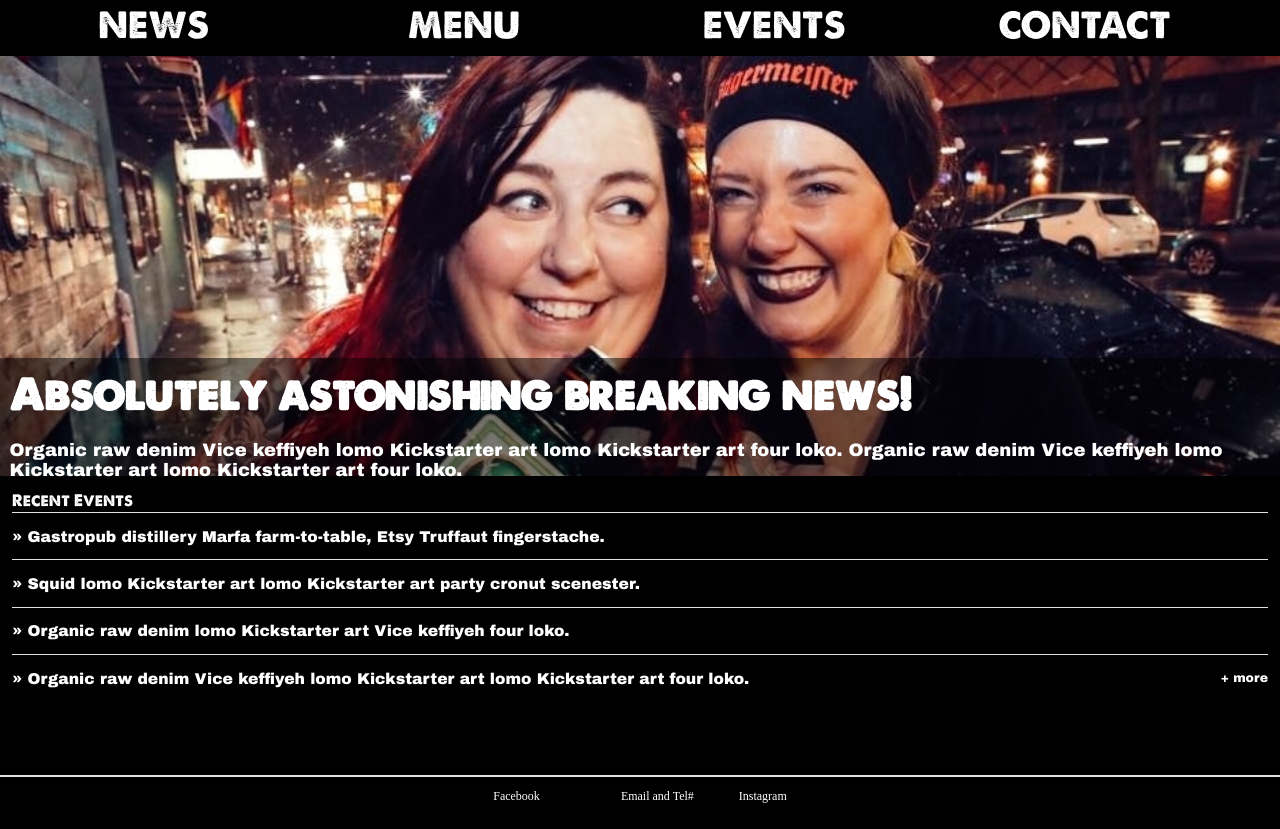
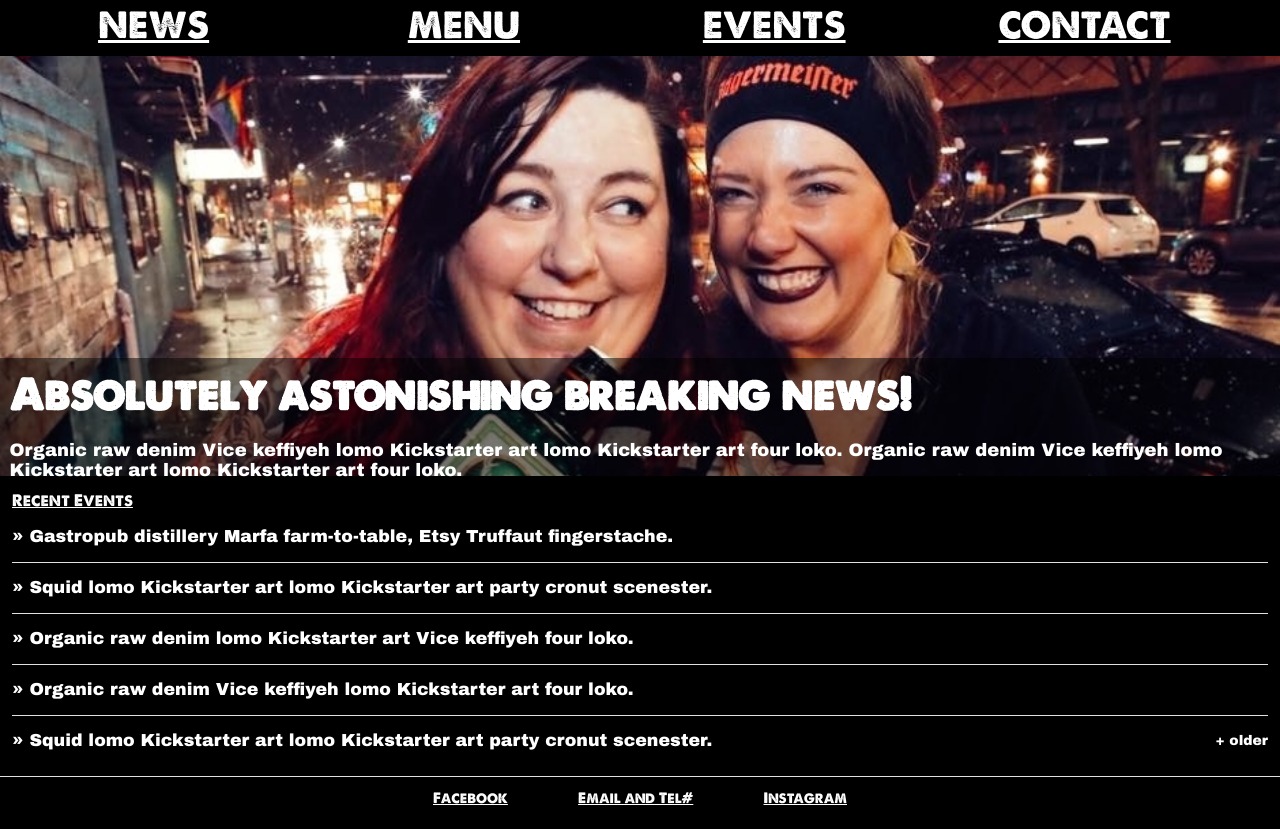
Before and after one commit to NewNewBrad/IT111.FINAL.SITE, a plain HTML site: page index.html in a window 1280 px wide. Shown: the part 138-967 px from the top of the page. Drawn offline with Linux system fonts and the light colour scheme.

Commit message:
Code styling

```diff
--- a/index.html
+++ b/index.html
@@ -6,27 +6,29 @@
     <meta http-equiv="X-UA-Compatible" content="IE=edge">
     <title></title>
     <link rel="stylesheet" type="text/css" href="style.css">
+     <script type="text/javascript" src="script.js"></script>
+
   </head>
   <body>
 
     <header class="header">
-      <div class="header__inner">
+      <div class="header_inner">
         <img src="images/octobanner940.jpg" alt="">
       </div>
     </header>
 
     <nav id="drawer" class="nav">
-      <ul class="nav__list">
-        <li class="nav__item"><a href="#">News</a></li>
-        <li class="nav__item"><a href="#">Menu</a></li>
-        <li class="nav__item"><a href="#">Events</a></li>
-        <li class="nav__item"><a href="#">Contact</a></li>
+      <ul class="nav_list">
+        <li class="nav_item"><a href="#">News</a></li>
+        <li class="nav_item"><a href="#">Menu</a></li>
+        <li class="nav_item"><a href="#">Events</a></li>
+        <li class="nav_item"><a href="#">Contact</a></li>
       </ul>
     </nav>
 
     <main>
       <section class="content">
-        <section class="main">
+        <section class="main_content">
           <article class="description">
             <h2>Absolutely astonishing breaking news!</h2>
             <p>Organic raw denim Vice keffiyeh lomo Kickstarter art lomo Kickstarter art four loko. Organic raw denim Vice keffiyeh lomo Kickstarter art lomo Kickstarter art four loko.</p>
@@ -34,32 +36,30 @@
         </section>
 
         <section class="news top-news">
-          <h2 class="news__title">Recent Events</h2>
           <ul>
-            <li class="top-news__item">
+            <h2 class="news_title">Recent Events</h2>
+            <li class="top-news_item">
               <a href="#">Gastropub distillery Marfa farm-to-table, Etsy Truffaut fingerstache.</a>
             </li>
-            <li class="top-news__item">
+            <li class="top-news_item">
               <a href="#">Squid lomo Kickstarter art lomo Kickstarter art party cronut scenester.</a>
             </li>
-            <li class="top-news__item">
+            <li class="top-news_item">
               <a href="#">Organic raw denim lomo Kickstarter art Vice keffiyeh four loko.</a>
             </li>
-            <li class="top-news__item">
-              <a href="#">Organic raw denim Vice keffiyeh lomo Kickstarter art lomo Kickstarter art four loko.<a href="#" class="news__more">+ more</a></a>
+            <li class="top-news_item">
+              <a href="#">Organic raw denim Vice keffiyeh lomo Kickstarter art four loko.</a>
+            </li>
+            <li class="top-news_item">
+              <a href="#">Squid lomo Kickstarter art lomo Kickstarter art party cronut scenester.<a href="#" class="news_older">+ older</a></a>
             </li>
           </ul>
         </section>
 
-
-
-
-
-      </section>
       <footer>
         <ul>
           <li><a href="#">Facebook</a></li>
-          <li><a href="#"></a>Email and Tel#</li>
+          <li><a href="#">Email and Tel#</a></li>
           <li><a href="#">Instagram</a></li>
         </ul>
       </footer>
--- a/style.css
+++ b/style.css
@@ -52,21 +52,21 @@ ul {
   transition: min-height 0.3s;
 }
 
-.header__inner {
+.header_inner {
   width: 100%;
   margin-left: auto;
   margin-right: auto;
   margin: auto;
 }
 
-.header__logo {
+.header_logo {
   height: 72px;
   margin-right: 1em;
   vertical-align: top;
   margin-top: 12px;
 }
 
-.header__title {
+.header_title {
   font-weight: 300;
   font-size: 4em;
   margin: 0.5em 0.25em;
@@ -93,14 +93,15 @@ ul {
   font-family: "A Love of Thunder";
 }
 
-.nav__list {
+.nav_list {
   width: 100%;
   padding: 0;
   margin: 0;
   font-family: "A Love of Thunder";
+  overflow: hidden;
 }
 
-.nav__item {
+.nav_item {
   box-sizing: border-box;
   display: inline-block;
   width: 24%;
@@ -112,7 +113,7 @@ ul {
 }
 
 .nav a {
-  text-decoration: none;
+  text-decoration: underline;
   color: white;
   background-color: black;
   font-size: 3em;
@@ -146,20 +147,7 @@ main {
   margin-right: auto;
 }
 
-/**********
- **********
- * Content
- **********
- **********/
-
-
-/**********
- **********
- * Main
- **********
- **********/
-
-.main {
+.main_content {
   width: 100%;
   position: relative;
   background-image: url("images/jaegerevent940.jpg");
@@ -167,7 +155,7 @@ main {
   height: 420px;
 }
 
-.main article {
+.main_content article {
   box-sizing: border-box;
   background-color: #000;
   background-color: rgba(0, 0, 0, 0.5);
@@ -179,38 +167,38 @@ main {
   padding: .8em;
 }
 
-.main h2{
+.main_content h2{
   font-size: 3.5em;
   font-family: "A Love of Thunder";
 }
 
-.main p{
+.main_content p{
   font-size: 1.5em;
   font-family: Arial black;
 }
 
-/*
- *
- * Top News
- *
- */
+/*********
+ *********
+ * Recent
+ *********
+ *********/
 
 .top-news {
+  width: 100%%;
   height: 300px;
-  border-bottom: 1px solid #E0E0E0;
   padding: 1em;
   font-family: Arial black;
 }
 
-.news__title {
+.news_title {
   font-weight: 300;
-  border-bottom: 1px solid #E0E0E0;
+  text-decoration: underline;
   line-height: 24px;
   font-size: 16px;
   font-family: "A Love of Thunder";
 }
 
-.news__more {
+.news_older {
   float: right;
   font-size: .8em;
   color: white;
@@ -218,40 +206,39 @@ main {
   font-family: "A Love of Thunder";
 }
 
-.top-news__item {
-  font-size: 1.3em;
+.top-news_item {
+  font-size: 1.45em;
   border-bottom: 1px solid #E0E0E0;
   padding: 1em 0;
   line-height: 15.2px;
 }
 
-.top-news__item:before {
+.top-news_item:before {
   content: "» ";
 }
 
-.top-news__item:last-child {
+.top-news_item:last-child {
   border-bottom: none;
 }
 
-.top-news__item a {
+.top-news_item a {
   font-family: Arial black;
   text-decoration: none;
   color: white;
   padding: 1.3em inherit;
 }
 
-.top-news__item a:hover,
-.top-news__item a:active {
-  text-decoration: underline;
+.top-news_item a:hover,
+.top-news_item a:active {
   font-family: Arial black;
 
 }
 
-/*
- *
+/*********
+ *********
  * Footer
- *
- */
+ *********
+ *********/
 
 footer {
   text-align: center;
@@ -267,7 +254,9 @@ footer li {
 }
 
 footer a {
-  text-decoration: none;
+  text-decoration: underline;
   padding: 1.5em;
   color: white;
+  font-size: 1.2em;
+  font-family: "A Love of Thunder";
 }
```
